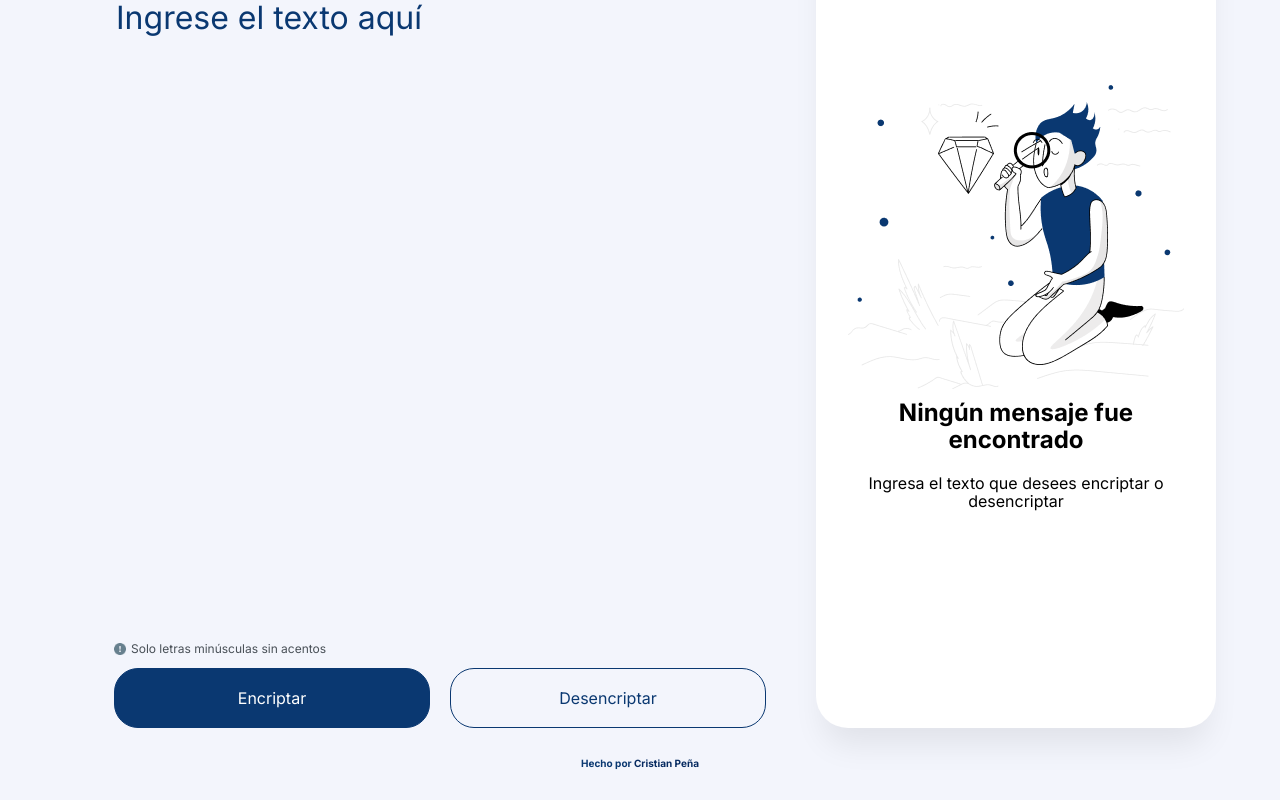
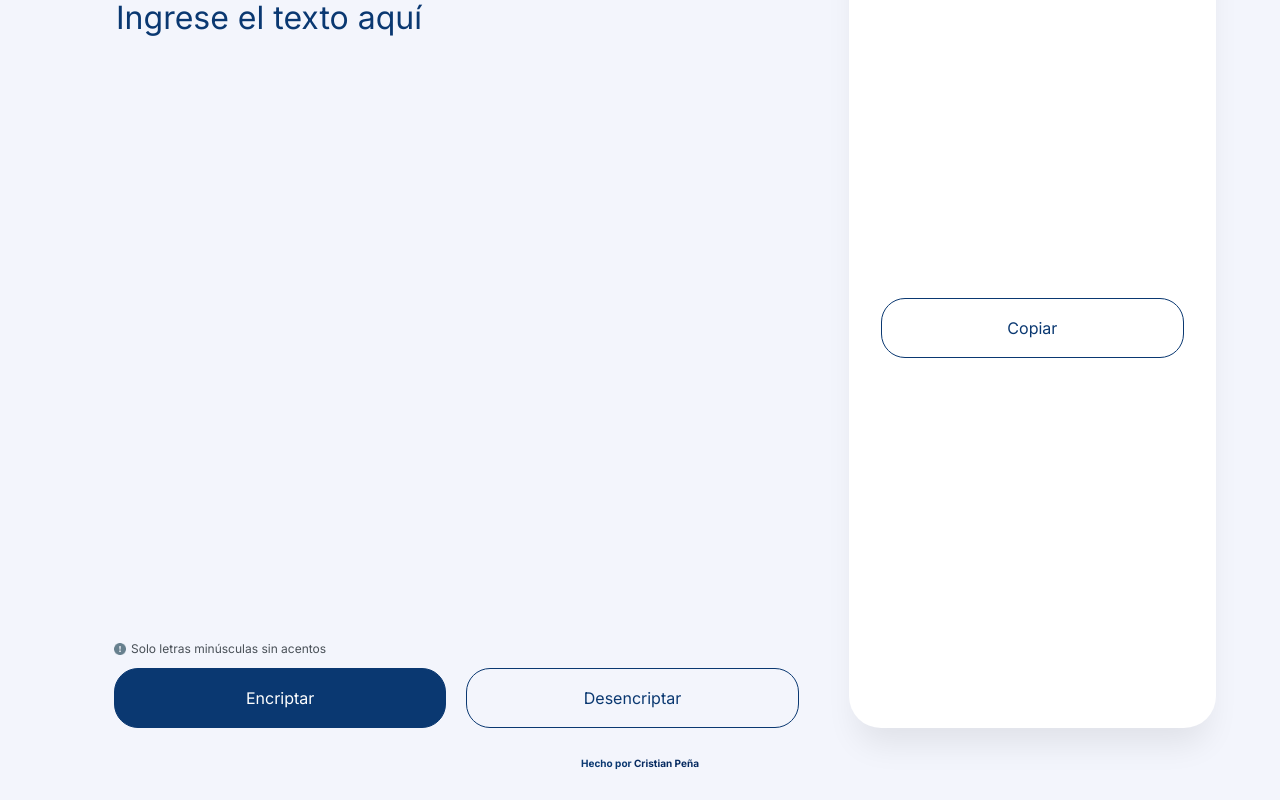
Before and after one commit to cristianps1988/challenge-01, a plain HTML site: page index.html in a window 1280 px wide. Both pictures are taken after a click on the button "Encriptar". Shown: the part 232-1032 px from the top of the page. Drawn offline with Linux system fonts and the light colour scheme.

Commit message:
buttons functions added

```diff
--- a/css/styles.css
+++ b/css/styles.css
@@ -116,6 +116,10 @@ body{
     transform: scale(1.05);
 }
 
+#copiar{
+    margin-top: 3rem;
+}
+
 .box-salida{
     background-color: var(--blanco);
     padding: 3.2rem;
@@ -135,6 +139,7 @@ body{
     font-weight: 700;
     font-size: 2.4rem;
     margin: 1rem;
+    display: block;
 }
 
 .feedback{
--- a/index.html
+++ b/index.html
@@ -35,9 +35,9 @@
         </div>
 
         <div class="box-salida">
-            <img src="/img/imagen.png" alt="imagen">
-            <p class="mensaje">Ningún mensaje fue encontrado</p>
-            <p class="feedback">Ingresa el texto que desees encriptar o desencriptar</p>
+            <img id="imagen" src="/img/imagen.png" alt="imagen">
+            <p class="mensaje" id="msn">Ningún mensaje fue encontrado</p>
+            <p class="feedback" id="fb" >Ingresa el texto que desees encriptar o desencriptar</p>
             <button id="copiar" class="btn">Copiar</button>
         </div>
     </main>
--- a/script.js
+++ b/script.js
@@ -12,6 +12,10 @@ function iniciar() {
 
 function encript(){
     var txt = document.getElementById('texto').value;
+    var msn = document.getElementById('msn');
+    var fb = document.getElementById('fb');
+    var copy = document.getElementById('copiar');
+    var img = document.getElementById('imagen');
 
     for(let i = 0; i < txt.length; i++){
         if(txt[i] == "a"){
@@ -29,12 +33,21 @@ function encript(){
             resultado = resultado + txt[i]
         }
     }
-    console.log('tu palabra/frase encriptada es ' + resultado)
+    msn.innerHTML = resultado
+    msn.style.fontWeight = '400'
+    msn.style.textTransform = 'initial'
+    fb.style.display = 'none'
+    img.style.display = 'none'
+    copy.style.display = 'block'
+
     resultado = ''
 }
 
 function desencript(){
     var txt = document.getElementById('texto').value;
+    var msn = document.getElementById('msn');
+    var fb = document.getElementById('fb');
+    var copy = document.getElementById('copiar');
 
     for(let i = 0; i < txt.length; i++){
         if(txt[i] == "a"){
@@ -57,6 +70,12 @@ function desencript(){
             resultado = resultado + txt[i]
         }
     }
-    console.log('tu palabra/frase encriptada es ' + resultado)
+    msn.innerHTML = resultado
+    msn.style.fontWeight = '400'
+    msn.style.textTransform = 'initial'
+    fb.style.display = 'none'
+    img.style.display = 'none'
+    copy.style.display = 'block'
+
     resultado = ''
 }
```
